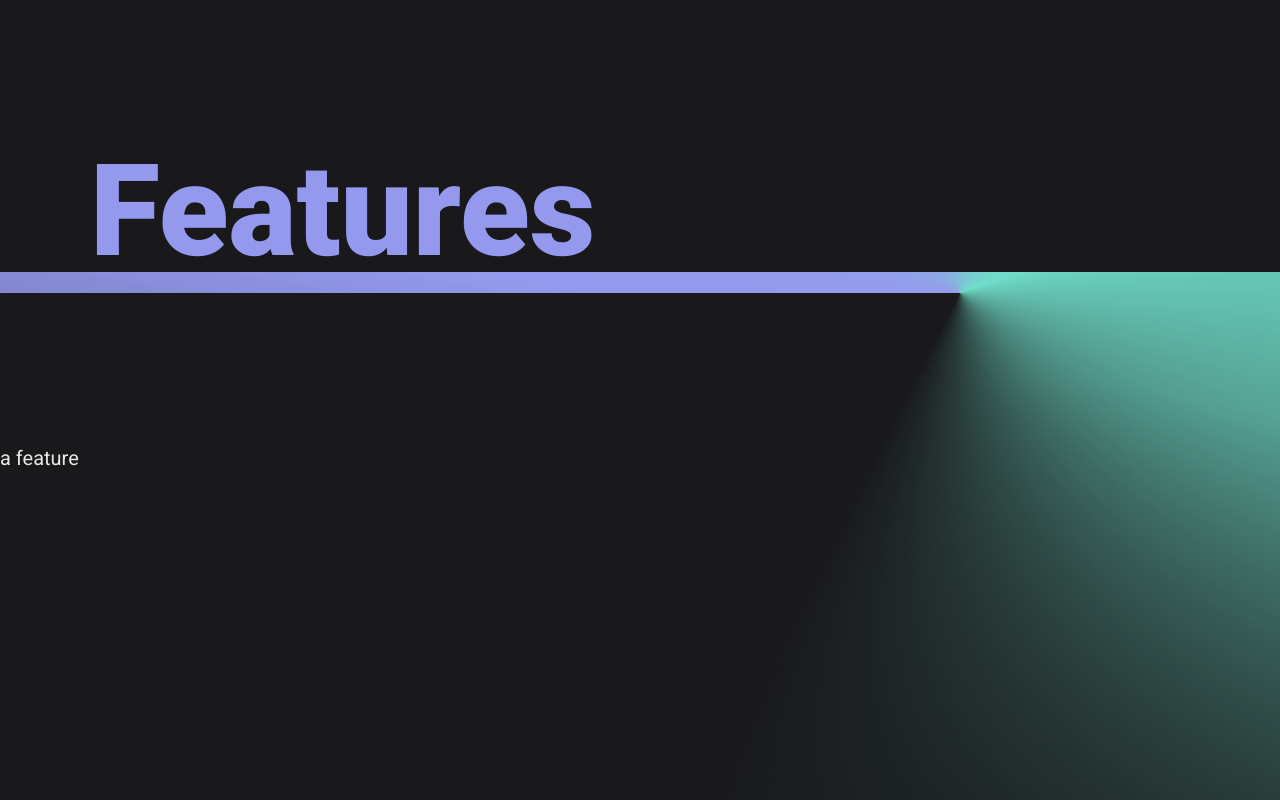
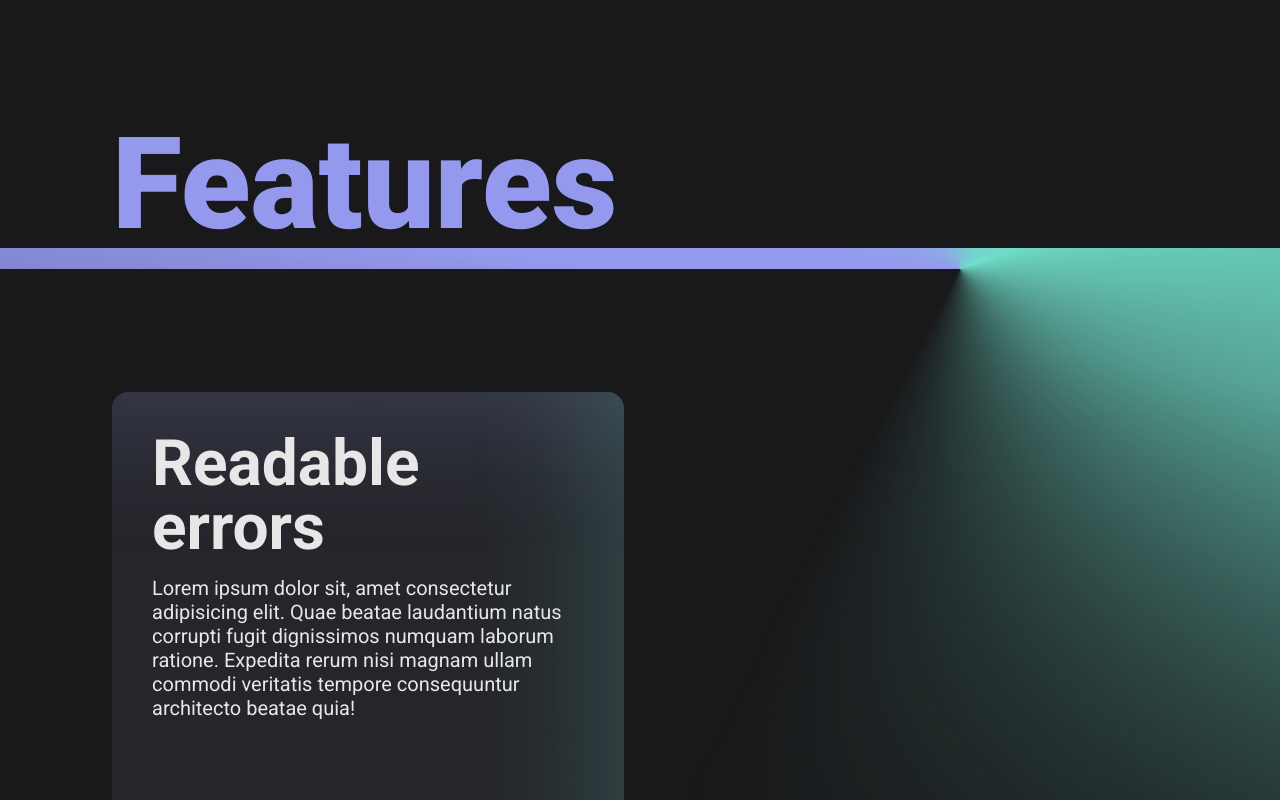
Before and after one commit to darvil82/lanat-web, a SvelteKit app: page / in a window 1280 px wide. Shown: the part 840-1640 px from the top of the page. Built offline with nearby package versions, Linux system fonts and the light colour scheme.

Commit message:
add: lighting effect to features

```diff
--- a/src/lib/global.scss
+++ b/src/lib/global.scss
@@ -34,13 +34,19 @@ body {
 	font-size: 1.25rem;
 }
 
+h1,
+h2,
+h3 {
+	line-height: 1;
+}
+
 h1 {
 	font-size: 8rem;
 	font-weight: 900;
 }
 
 h2 {
-	font-size: 6rem;
+	font-size: 4rem;
 }
 
 h3 {
--- /dev/null
+++ b/src/routes/(components)/Feature.svelte
@@ -0,0 +1,38 @@
+<script lang="ts">
+	import type { CSSColor } from "$lib/typedefs"
+
+	export let title: string
+	export let glowTop: CSSColor = "transparent"
+	export let glowRight: CSSColor = "transparent"
+</script>
+
+<div
+	class="feature"
+	style:--shadow-top-base-color={glowTop}
+	style:--shadow-right-base-color={glowRight}
+>
+	<h2>{title}</h2>
+	<slot />
+</div>
+
+<style lang="scss">
+	@import "$lib/utils.scss";
+
+	.feature {
+		padding: 2.5rem;
+		background-color: with-opacity(var(--color-secondary), 0.7);
+		backdrop-filter: blur(5rem);
+		border-radius: var(--border-radius);
+		display: flex;
+		flex-direction: column;
+		gap: 1rem;
+		min-height: 30rem;
+
+		--shadow-top: #{with-opacity(var(--shadow-top-base-color), 0.2)};
+		--shadow-right: #{with-opacity(var(--shadow-right-base-color), 0.2)};
+
+		$shadow-size: 8rem;
+		box-shadow: inset -12rem 0 $shadow-size -10rem var(--shadow-right),
+			inset 0 12rem $shadow-size -10rem var(--shadow-top);
+	}
+</style>
--- a/src/routes/(components)/Features.svelte
+++ b/src/routes/(components)/Features.svelte
@@ -1,19 +1,119 @@
 <script lang="ts">
 	import KeepCentered from "$lib/components/KeepCentered.svelte"
+	import { onMount } from "svelte"
+	import Feature from "./Feature.svelte"
 	import PrettyTitle from "./PrettyTitle.svelte"
 
 	let mainDiv: HTMLDivElement
+	let featureGrid: HTMLDivElement
+
+	const FEATURE_PROPERTY_POS = "--shadow-top-base-color"
+	const FEATURE_PROPERTY_COLOR = "var(--color-accent-2)"
 
 	export function scrollIntoView() {
 		mainDiv.scrollIntoView({ behavior: "smooth" })
 	}
+
+	function setFeatureGlow(feature: HTMLDivElement, apply: boolean) {
+		if (apply) {
+			feature.style.setProperty(
+				FEATURE_PROPERTY_POS,
+				FEATURE_PROPERTY_COLOR
+			)
+		} else {
+			feature.style.removeProperty(FEATURE_PROPERTY_POS)
+		}
+	}
+
+	function updateFeaturesGlow() {
+		featureGrid
+			.querySelectorAll<HTMLDivElement>(".feature")
+			.forEach(feature => {
+				const posX = feature.offsetLeft - featureGrid.offsetLeft
+				const posY = feature.offsetTop - featureGrid.offsetTop
+
+				const percLeft =
+					posX / (featureGrid.offsetWidth - feature.offsetWidth)
+				const isSingleCol =
+					feature.offsetWidth - featureGrid.offsetWidth >= 0
+
+				// only apply glow if the feature is in the first row and
+				// it's visible to the "light source"
+				setFeatureGlow(
+					feature,
+					(percLeft >= 0.4 || isSingleCol) && posY == 0
+				)
+			})
+	}
+
+	onMount(updateFeaturesGlow)
 </script>
 
-<div class="features" bind:this={mainDiv}>
+<svelte:window on:resize={updateFeaturesGlow} />
+
+<div bind:this={mainDiv}>
 	<PrettyTitle />
+	<div class="features">
+		<div class="first-row">
+			<Feature
+				title="Readable errors"
+				glowTop="var(--color-accent-1)"
+				glowRight="var(--color-accent-2)"
+			>
+				Lorem ipsum dolor sit, amet consectetur adipisicing elit. Quae
+				beatae laudantium natus corrupti fugit dignissimos numquam
+				laborum ratione. Expedita rerum nisi magnam ullam commodi
+				veritatis tempore consequuntur architecto beatae quia!
+			</Feature>
+		</div>
+		<div class="grid" bind:this={featureGrid}>
+			<Feature title="Readable errors">
+				Lorem ipsum dolor sit, amet consectetur adipisicing elit. Quae
+				beatae laudantium natus corrupti fugit dignissimos numquam
+				laborum ratione. Expedita rerum nisi magnam ullam commodi
+				veritatis tempore consequuntur architecto beatae quia!
+			</Feature>
+			<Feature title="Readable errors">
+				Lorem ipsum dolor sit, amet consectetur adipisicing elit. Quae
+				beatae laudantium natus corrupti fugit dignissimos numquam
+				laborum ratione. Expedita rerum nisi magnam ullam commodi
+				veritatis tempore consequuntur architecto beatae quia!
+			</Feature>
+			<Feature title="Readable errors">
+				Lorem ipsum dolor sit, amet consectetur adipisicing elit. Quae
+				beatae laudantium natus corrupti fugit dignissimos numquam
+				laborum ratione. Expedita rerum nisi magnam ullam commodi
+				veritatis tempore consequuntur architecto beatae quia!
+			</Feature>
+			<Feature title="Readable errors">
+				Lorem ipsum dolor sit, amet consectetur adipisicing elit. Quae
+				beatae laudantium natus corrupti fugit dignissimos numquam
+				laborum ratione. Expedita rerum nisi magnam ullam commodi
+				veritatis tempore consequuntur architecto beatae quia!
+			</Feature>
+		</div>
+	</div>
 </div>
 
-<p>a feature</p>
+<style lang="scss">
+	.features {
+		margin: 7rem;
+		margin-top: 9rem;
+		display: flex;
+		flex-direction: column;
+		gap: 2rem;
 
-<style lang="scss">
+		.first-row {
+			display: grid;
+			gap: 2rem;
+			grid-template-columns: 1fr 1fr;
+		}
+
+		.grid {
+			display: grid;
+			gap: 2rem;
+			// make grid act as flex-wrap
+			grid-template-columns: repeat(auto-fit, minmax(35rem, 1fr));
+		}
+	}
 </style>
--- a/src/routes/(components)/PrettyTitle.svelte
+++ b/src/routes/(components)/PrettyTitle.svelte
@@ -3,9 +3,7 @@
 </script>
 
 <div class="pretty-title">
-	<KeepCentered>
-		<h1 class="title">Features</h1>
-	</KeepCentered>
+	<h1 class="title">Features</h1>
 	<div class="gradient" />
 </div>
 
@@ -18,6 +16,7 @@
 
 	.title {
 		color: var(--color-accent-1);
+		margin-left: 7rem;
 	}
 
 	.gradient {
@@ -25,7 +24,8 @@
 		position: absolute;
 		inset: 0;
 		pointer-events: none;
-		top: 8.5rem;
+		top: 8rem;
+		z-index: -1;
 		background: conic-gradient(
 			from -90deg at 75% 1.3rem,
 			var(--color-accent-1) 0deg,
```
